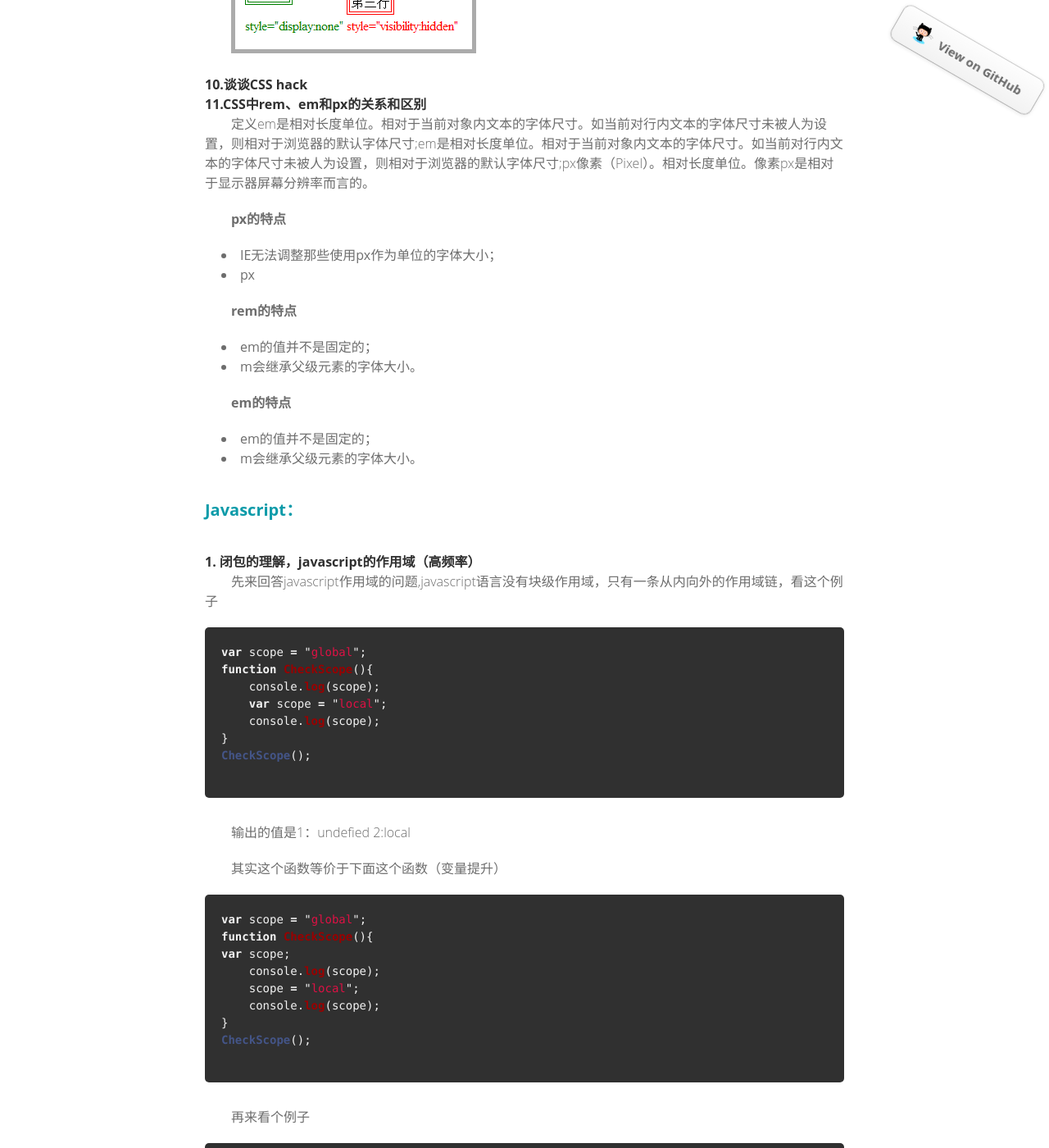
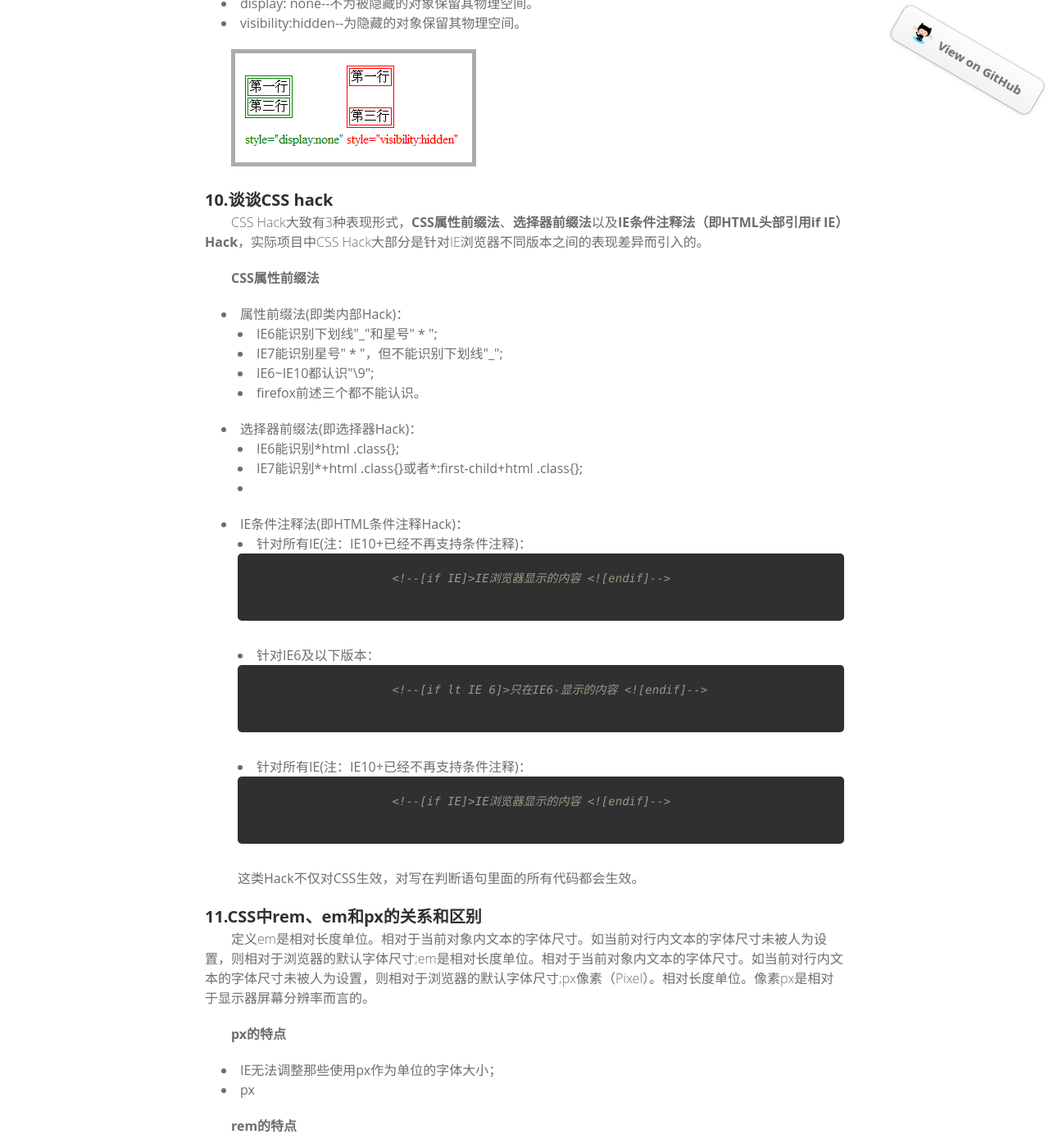
Before and after one commit to yubiaobin/yubiaobin.github.io, a Jekyll site: the page built from _posts/2013-01-12-interview.html, in a window 1280 px wide and 1400 px high, scrolled down 7734 px. Shown: the whole window at 82% size. Built offline with Jekyll 4.4.1, drawn with Linux system fonts in a browser that asks for light colours; comment, search, counter and statistics services are not loaded.

Commit message:
modified global h1-h6 fontsize and interview blog

```diff
--- a/_posts/2013-01-12-interview.html
+++ b/_posts/2013-01-12-interview.html
@@ -374,6 +374,49 @@ title : Web前端的一些面试考察的知识点
 
 
 <h4>10.谈谈CSS hack</h4>
+<p>CSS Hack大致有3种表现形式，<strong>CSS属性前缀法</strong>、<strong>选择器前缀法</strong>以及<strong>IE条件注释法（即HTML头部引用if IE）Hack</strong>，实际项目中CSS Hack大部分是针对IE浏览器不同版本之间的表现差异而引入的。</p>
+<p><strong>CSS属性前缀法</strong>
+    <ul>
+        <li>属性前缀法(即类内部Hack)：
+            <ul>
+                <li>IE6能识别下划线"_"和星号" * ";</li>
+                <li>IE7能识别星号" * "，但不能识别下划线"_";</li>
+                <li>IE6~IE10都认识"\9";</li>
+                <li>firefox前述三个都不能认识。</li>
+            </ul>
+        </li>
+        <li>选择器前缀法(即选择器Hack)：
+            <ul>
+                <li>IE6能识别*html .class{};</li>
+                <li>IE7能识别*+html .class{}或者*:first-child+html .class{};</li>
+                <li></li>
+            </ul>
+        </li>
+        <li>IE条件注释法(即HTML条件注释Hack)：
+            <ul>
+                <li>
+                    针对所有IE(注：IE10+已经不再支持条件注释)：
+                    {% highlight html %}
+                    <!--[if IE]>IE浏览器显示的内容 <![endif]-->
+                    {% endhighlight %}
+                </li>
+                <li>
+                    针对IE6及以下版本：
+                    {% highlight html %}
+                    <!--[if lt IE 6]>只在IE6-显示的内容 <![endif]-->
+                    {% endhighlight %}
+                </li>
+                <li>
+                    针对所有IE(注：IE10+已经不再支持条件注释)：
+                    {% highlight html %}
+                    <!--[if IE]>IE浏览器显示的内容 <![endif]-->
+                    {% endhighlight %}
+                    这类Hack不仅对CSS生效，对写在判断语句里面的所有代码都会生效。
+                </li>
+            </ul>
+        </li>
+    </ul>
+</p>
 
 
 
--- a/css/layout.css
+++ b/css/layout.css
@@ -266,7 +266,7 @@ h1 {
 }
 
 h2 {
-  font-size: 22px;
+  font-size: 28px;
   font-weight: bold;
   color: #303030;
   margin-bottom: 8px;
@@ -275,7 +275,7 @@ h2 {
 h3 {
   /*color: #d5000d;*/
   color:#0d9ba9;
-  font-size: 20px;
+  font-size: 28px;
   font-weight: bold;
   /*margin-bottom: 8px;*/
   margin-bottom:36px;
@@ -283,7 +283,7 @@ h3 {
 }
 
 h4 {
-  font-size: 16px;
+  font-size: 20px;
   color: #303030;
   font-weight: bold;
 }
```
